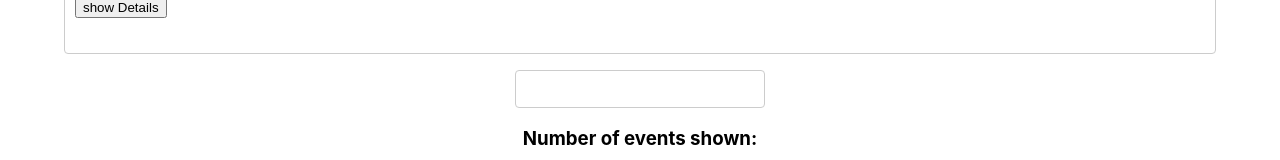
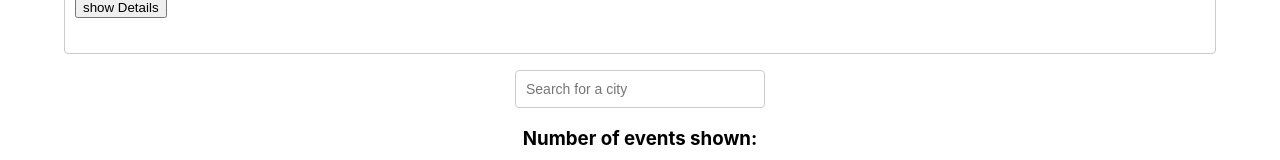
Before and after one commit to jordanl412/meet, a React (Create React App) app: page / in a window 1280 px wide. Shown: the part 373-533 px from the top of the page. Built offline with nearby package versions, Linux system fonts and the light colour scheme; what atatus-spa would draw is missing.

Commit message:
Edited InfoAlert in CitySearch

```diff
--- a/src/CitySearch.js
+++ b/src/CitySearch.js
@@ -5,7 +5,8 @@ class CitySearch extends Component {
     state = {
         query: '',
         suggestions: [],
-        showSuggestions: undefined
+        showSuggestions: undefined,
+        infoText: ''
     };
 
     handleInputChanged = (event) => {
@@ -31,7 +32,6 @@ class CitySearch extends Component {
     handleItemClicked = (suggestion) => {
         this.setState({
             query: suggestion,
-            suggestions: [],
             showSuggestions: false,
             infoText: ''
         });
@@ -46,6 +46,7 @@ class CitySearch extends Component {
                 <input
                     type="text"
                     className="city"
+                    placeholder="Search for a city"
                     value={this.state.query}
                     onChange={this.handleInputChanged}
                     onFocus={() => { this.setState({ showSuggestions: true }) }}
```
